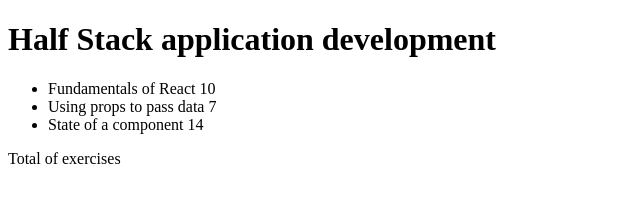
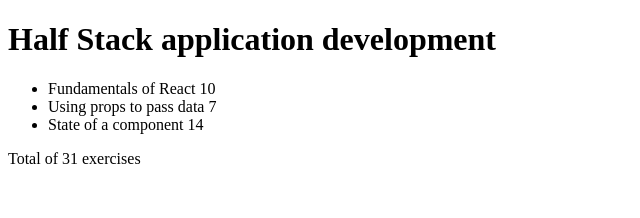
Before and after one commit to mariesusan/fullstackopen, a React (Create React App) app in the folder osa2/kurssitiedot2/: page / in a window 1280 px wide. Shown: the top 218 px of the page, without its empty margins (0-640 px from the left). Built offline with nearby package versions, Linux system fonts and the light colour scheme.

Commit message:
2.2. valmis

```diff
--- /dev/null
+++ b/osa2/kurssitiedot2/src/App.js
@@ -0,0 +1,13 @@
+import React from "react"
+import Course from "./components/Course"
+
+const App = (props) => {
+
+    return (
+        <div>
+            <Course course = {props.course}/>
+        </div>
+    )
+}
+
+export default App
--- /dev/null
+++ b/osa2/kurssitiedot2/src/components/Content.js
@@ -0,0 +1,16 @@
+import React from "react"
+import Part from "./Part"
+
+const Content = (props) => {
+    return (
+        <>
+            <ul>
+                {props.parts.map(part =>
+                    <Part key = {part.id} partOf = {part.name} totalOf = {part.exercises}/>
+                )}
+            </ul>
+        </>
+    )
+}
+
+export default Content
--- /dev/null
+++ b/osa2/kurssitiedot2/src/components/Course.js
@@ -0,0 +1,16 @@
+import React from "react"
+import Header from "./Header"
+import Content from "./Content"
+import Total from "./Total"
+
+const Course = ({course}) => {
+    return (
+        <>
+            <Header title={course.name} />
+            <Content parts={course.parts}/>
+            <Total parts={course.parts} />
+        </>
+    )
+}
+
+export default Course
--- /dev/null
+++ b/osa2/kurssitiedot2/src/components/Header.js
@@ -0,0 +1,11 @@
+import React from "react"
+
+const Header = (props) => {
+    return (
+        <>
+            <h1> {props.title} </h1>
+        </>
+    )
+}
+
+export default Header
--- /dev/null
+++ b/osa2/kurssitiedot2/src/components/Part.js
@@ -0,0 +1,9 @@
+import React from "react"
+
+const Part = (props) => {
+    return (
+        <li>{props.partOf} {props.totalOf}</li>
+    )
+}
+
+export default Part
--- /dev/null
+++ b/osa2/kurssitiedot2/src/components/Total.js
@@ -0,0 +1,11 @@
+import React from "react"
+
+const Total = (props) => {
+    return (
+        <>
+            <p> Total of {props.parts.reduce((acc, part) => acc + part.exercises, 0)} exercises </p>
+        </>
+    )
+}
+
+export default Total;
--- a/osa2/kurssitiedot2/src/index.js
+++ b/osa2/kurssitiedot2/src/index.js
@@ -1,52 +1,8 @@
-import React from 'react';
-import ReactDOM from 'react-dom';
+import React from 'react'
+import ReactDOM from 'react-dom'
+import App from "./App"
 
 
-const Course = (props) => {
-    return (
-        <>
-            <Header title={props.course.name} />
-            <Content parts={props.course.parts}/>
-            <Total parts={props.course.parts} />
-        </>
-    )
-}
-
-const Header = (props) => {
-    return (
-        <>
-            <h1> {props.title} </h1>
-        </>
-    )
-}
-
-const Content = (props) => {
-    return (
-        <>
-            <ul>
-                {props.parts.map(part =>
-                    <Part key = {part.id} partOf = {part.name} totalOf = {part.exercises}/>
-                )}
-            </ul>
-        </>
-    )
-}
-
-const Part = (props) => {
-    return (
-        <li>{props.partOf} {props.totalOf}</li>
-    )
-}
-
-const Total = (props) => {
-    return (
-        <>
-            <p> Total of {} exercises </p>
-        </>
-    )
-}
-
-const App = () => {
 const course = {
     name: "Half Stack application development",
     id: 1,
@@ -69,12 +25,8 @@ const App = () => {
     ]
 }
 
-    return (
-        <div>
-        <Course course = {course}/>
-        </div>
-    )
-}
 
-
-ReactDOM.render(<App />, document.getElementById('root'));
+ReactDOM.render(
+    <App course = {course}/>,
+    document.getElementById('root')
+);
```
Lines whose indentation alone changed are shown as unchanged.
